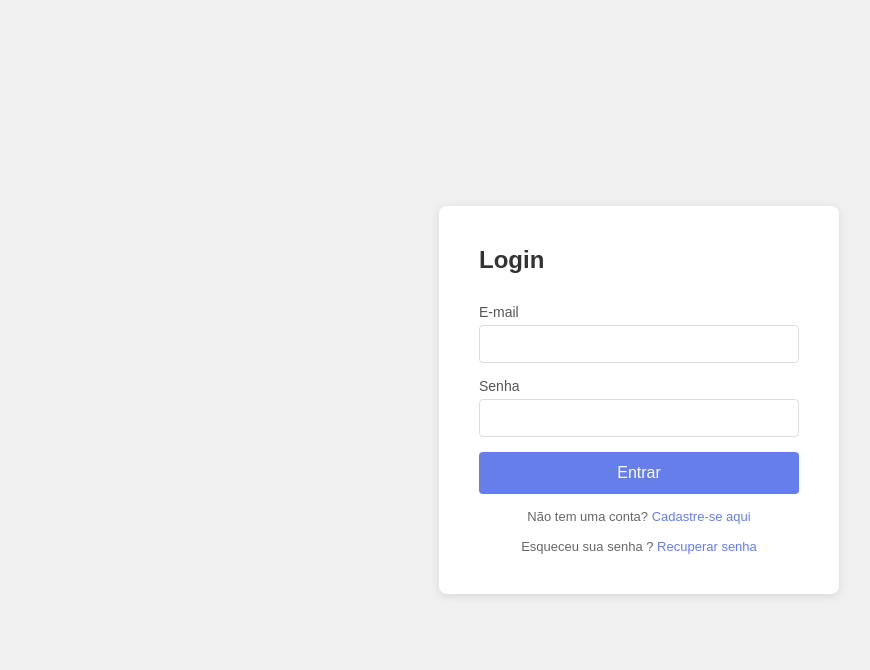
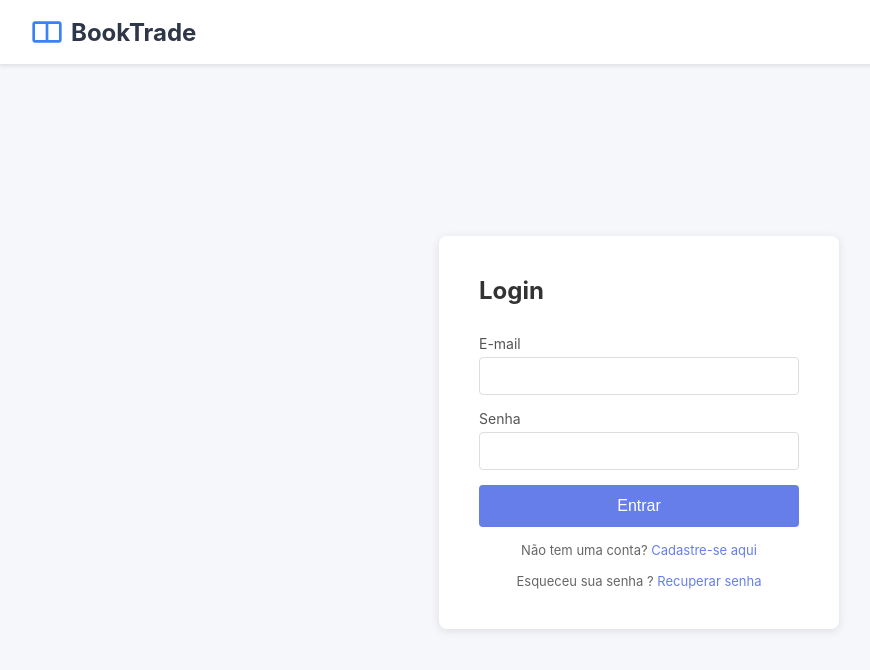
Before and after one commit to Gelenski/BookTrade, a website: page login/index.html in a window 1280 px wide. Shown: the whole page, without its empty margins (1-871 px from the left). Drawn offline with Linux system fonts and the light colour scheme; no server answers.

Commit message:
Adicionado navbar com título booktrade

```diff
--- a/login/index.html
+++ b/login/index.html
@@ -7,6 +7,15 @@
     <link rel="stylesheet" href="styles.css" />
   </head>
   <body>
+    <nav class="barra-navegacao">
+        <div class="logo">
+            <svg viewBox="0 0 24 24">
+                <path d="M21 4H3C1.9 4 1 4.9 1 6v12c0 1.1.9 2 2 2h18c1.1 0 2-.9 2-2V6c0-1.1-.9-2-2-2zM3 18V6h8v12H3zm18 0h-8V6h8v12z"/>
+            </svg>
+            BookTrade
+        </div>
+    </nav>
+  <main>
     <form id="loginForm" class="login-form">
       <h2>Login</h2>
 
@@ -33,6 +42,7 @@
         <a href="/recuperar/index.html">Recuperar senha</a>
       </p>
     </form>
+  </main>
 
     <script src="script.js"></script>
   </body>
--- a/login/styles.css
+++ b/login/styles.css
@@ -4,13 +4,44 @@
   box-sizing: border-box;
 }
 
+.barra-navegacao {
+    background: white;
+    padding: 1rem 2rem;
+    box-shadow: 0 2px 4px rgba(0,0,0,0.1);
+    display: flex;
+    align-items: center;
+    justify-content: space-between;
+}
+
+.logo {
+    display: flex;
+    align-items: center;
+    gap: 0.5rem;
+    font-size: 1.5rem;
+    font-weight: bold;
+    color: #2d3748;
+}
+
+.logo svg {
+    width: 32px;
+    height: 32px;
+    fill: #3b82f6;
+}
+
 body {
-  font-family: Arial, sans-serif;
-  background-color: #f0f0f0;
+  font-family: -apple-system, BlinkMacSystemFont, 'Segoe UI', Roboto, Oxygen, Ubuntu, Cantarell, sans-serif;
+  background-color: #f5f7fa;
+  display: flex;
+  flex-direction: column; /* empilha navbar e conteúdo */
+  min-height: 100vh;
+  margin: 0;
+}
+
+main {
+  flex: 1;
   display: flex;
   justify-content: center;
   align-items: center;
-  min-height: 100vh;
   padding: 20px;
 }
 
```
